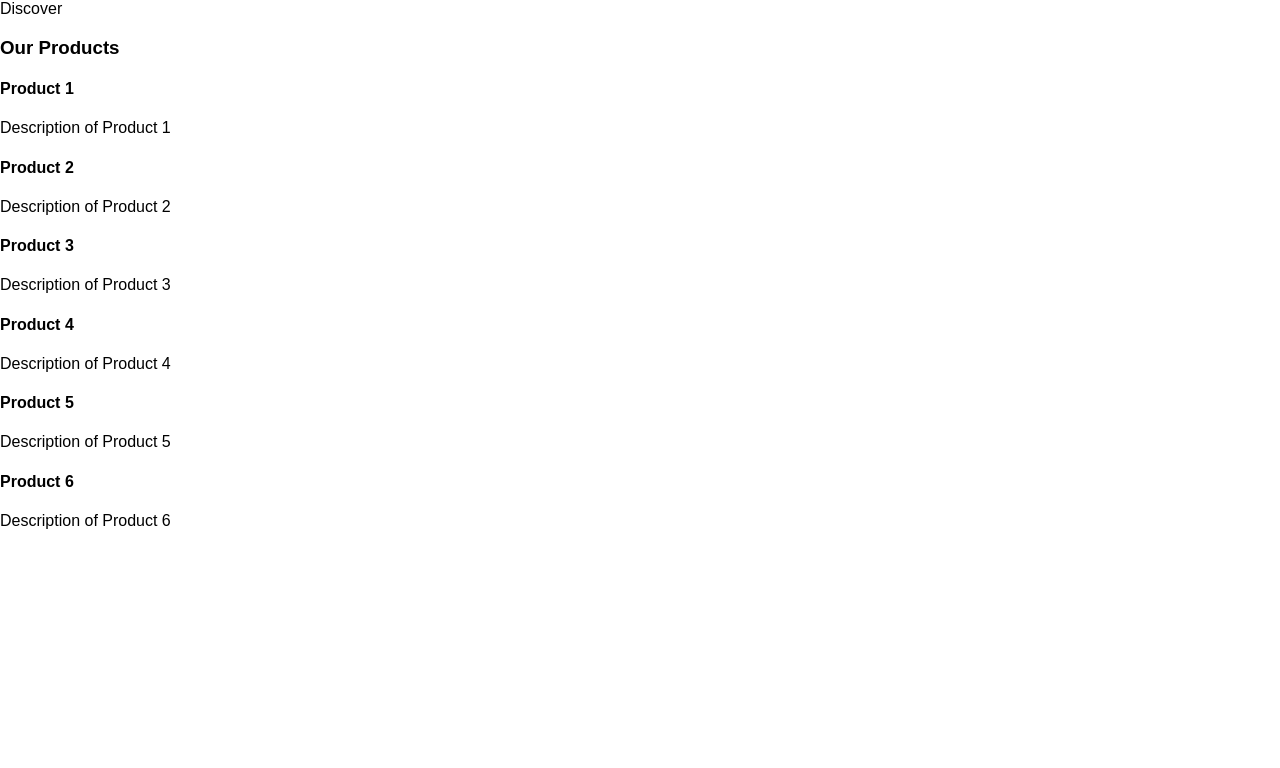
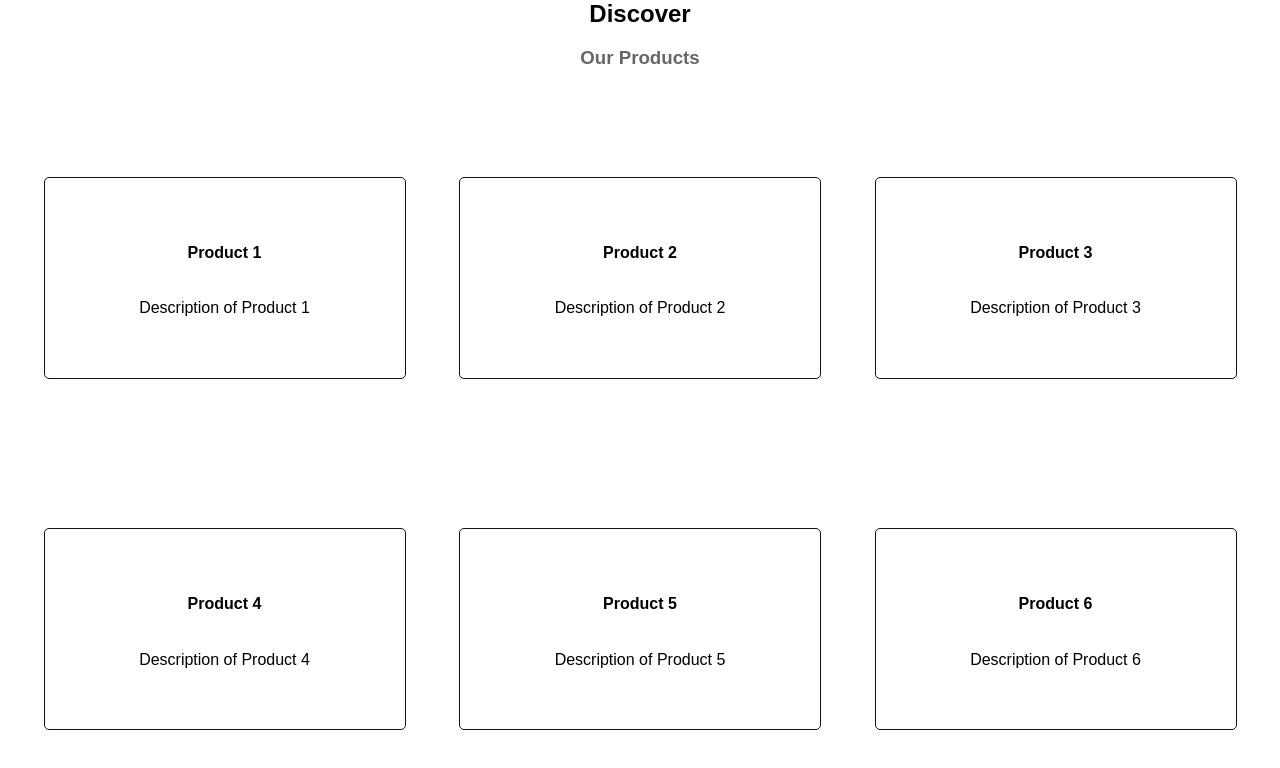
Before and after one commit to sokkhoeurn27/website-git, a plain HTML site: page Page/index.html in a window 1280 px wide. Drawn offline with Linux system fonts and the light colour scheme.

Commit message:
have pro

```diff
--- a/CSS/style.css
+++ b/CSS/style.css
@@ -15,6 +15,52 @@ body{
 /* section products */
 /* -- */
 
+.products{
+    width: 100%;
+    height: 100vh;
+}
+
+.product-parent{
+    width: 100%;
+    height: 100%;
+    display: grid;
+    grid-template-rows: 0.1fr 1fr;
+}
+
+.product-title{
+    text-align: center;
+    margin-bottom: 20px;
+}
+
+.title-header{
+    font-size: 1.5em;
+    font-weight: bold;
+}
+
+.title-description{
+    color: #666;
+}
+
+.product-card{
+    height: 100%;
+    display: flex;
+    flex-wrap: wrap;
+    justify-content: space-evenly;
+    align-items: center;
+    gap: 10px;
+}
+
+.card{
+    height: 200px;
+    width: 360px;
+    border: 1px solid #161111;
+    border-radius: 5px;
+    display: flex;
+    flex-direction: column;
+    justify-content: center;
+    align-items: center;
+}
+
 /* section services */
 /* -- */
 
```
